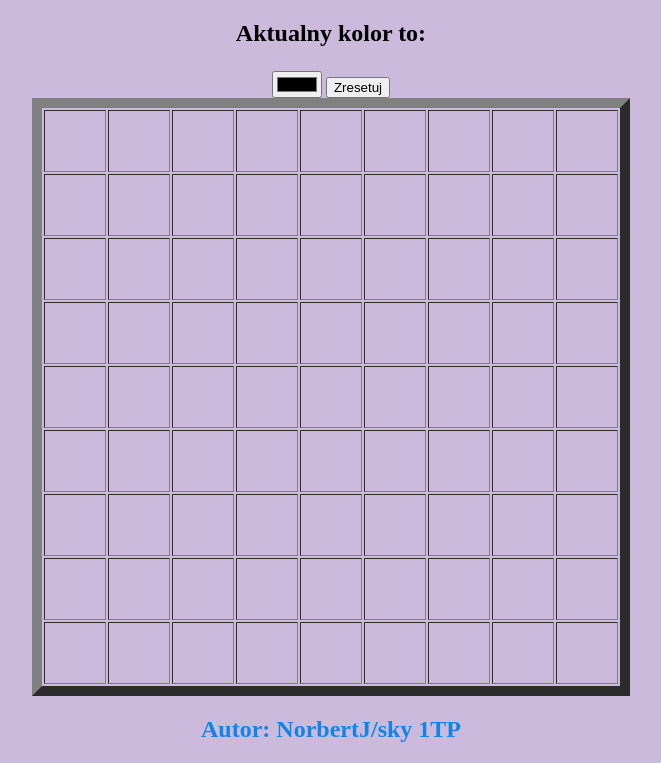
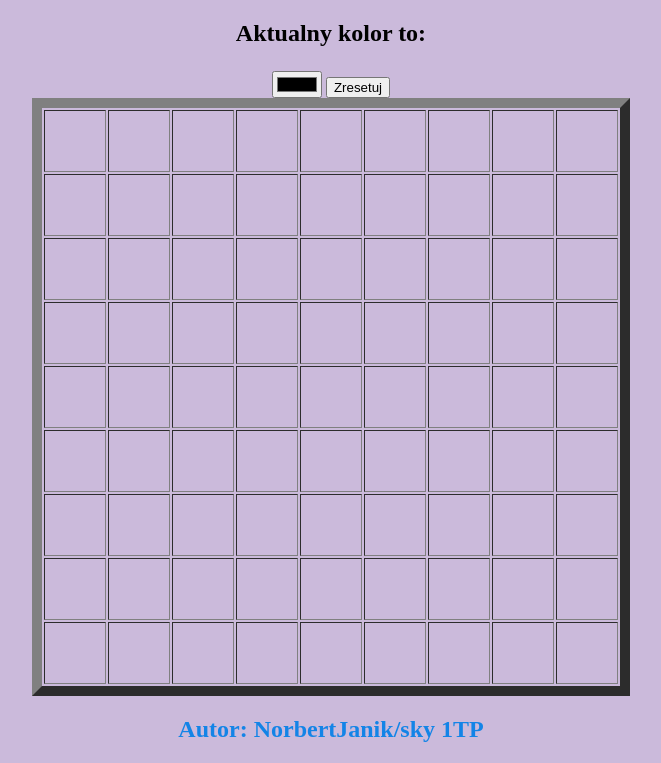
Before and after one commit to skytokox/PixelPainter-Online, a plain HTML site: page index.html in a window 1280 px wide. Shown: the part 60-823 px from the top of the page, without its empty margins (309-970 px from the left). Drawn offline with Linux system fonts and the light colour scheme.

Commit message:
Update index.html

```diff
--- a/index.html
+++ b/index.html
@@ -114,7 +114,7 @@
             <td class="cell"></td>
         </tr>
     </table>
-    <center><h2><font color="#1384e7">Autor: NorbertJ/sky 1TP</font></h2></center>
+    <center><h2><font color="#1384e7">Autor: NorbertJanik/sky 1TP</font></h2></center>
 
     <script>
         const font_color = document.querySelector(".font_color")
```
